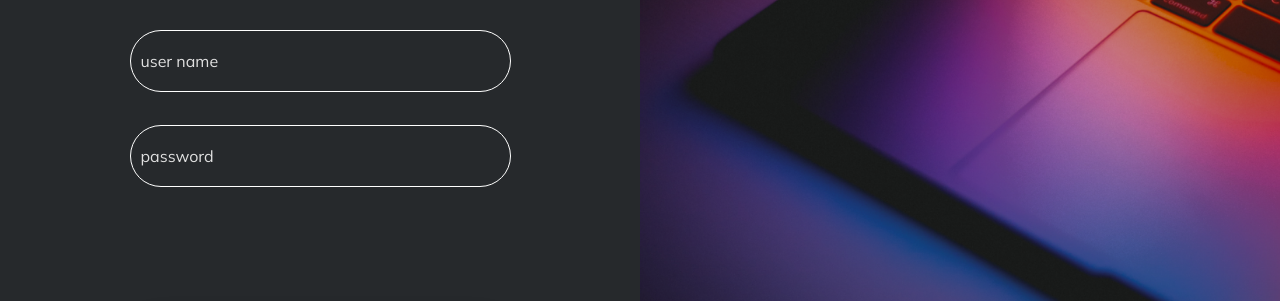
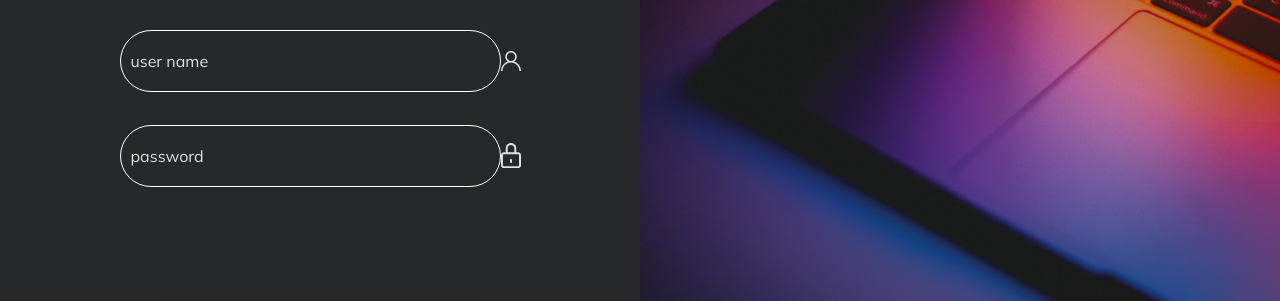
Before and after one commit to JucelinoHenrique/Challenge01-CompassUol, a plain HTML site: page ScreenLogin/index.html in a window 1280 px wide. Shown: the part 499-800 px from the top of the page. Drawn offline with Linux system fonts and the light colour scheme.

Commit message:
style: add svg for inputs

```diff
--- a/ScreenLogin/index.html
+++ b/ScreenLogin/index.html
@@ -27,8 +27,42 @@
         <form class="formLogin">
           <h1 class="formTitle">Login</h1>
           <div class="containerInputs">
-            <input type="text" placeholder="user name" id="inputUsername" />
-            <input type="text" placeholder="password" id="inputPassword" />
+            <div class="containerUsername">
+              <input type="text" placeholder="user name" id="inputUsername" />
+              <svg
+                width="20"
+                height="20"
+                viewBox="0 0 20 20"
+                fill="none"
+                id="iconUsername"
+                xmlns="http://www.w3.org/2000/svg"
+              >
+                <path
+                  d="M17.0711 12.9289C15.9819 11.8398 14.6855 11.0335 13.2711 10.5454C14.786 9.50199 15.7812 7.75578 15.7812 5.78125C15.7812 2.59348 13.1878 0 10 0C6.81223 0 4.21875 2.59348 4.21875 5.78125C4.21875 7.75578 5.21402 9.50199 6.72898 10.5454C5.31453 11.0335 4.01813 11.8398 2.92895 12.9289C1.0402 14.8177 0 17.3289 0 20H1.5625C1.5625 15.3475 5.34754 11.5625 10 11.5625C14.6525 11.5625 18.4375 15.3475 18.4375 20H20C20 17.3289 18.9598 14.8177 17.0711 12.9289ZM10 10C7.67379 10 5.78125 8.1075 5.78125 5.78125C5.78125 3.455 7.67379 1.5625 10 1.5625C12.3262 1.5625 14.2188 3.455 14.2188 5.78125C14.2188 8.1075 12.3262 10 10 10Z"
+                  fill="#E0E0E0"
+                />
+              </svg>
+            </div>
+            <div class="containerPassword">
+              <input type="text" placeholder="password" id="inputPassword" />
+              <svg
+                width="20"
+                height="26"
+                id="iconPassword"
+                viewBox="0 0 20 26"
+                fill="none"
+                xmlns="http://www.w3.org/2000/svg"
+              >
+                <path
+                  d="M17.0588 9.21569H15.2923V5.1848C15.2923 2.32588 12.9174 0 9.99819 0C7.07902 0 4.70407 2.32588 4.70407 5.1848V9.21569H2.94118C1.31941 9.21569 0 10.5351 0 12.1569V22.1569C0 23.7786 1.31941 25.098 2.94118 25.098H17.0588C18.6806 25.098 20 23.7786 20 22.1569V12.1569C20 10.5351 18.6806 9.21569 17.0588 9.21569ZM6.66485 5.1848C6.66485 3.40706 8.1602 1.96078 9.99819 1.96078C11.8362 1.96078 13.3315 3.40706 13.3315 5.1848V9.21569H6.66485V5.1848ZM18.0392 22.1569C18.0392 22.6975 17.5994 23.1373 17.0588 23.1373H2.94118C2.40059 23.1373 1.96078 22.6975 1.96078 22.1569V12.1569C1.96078 11.6163 2.40059 11.1765 2.94118 11.1765H17.0588C17.5994 11.1765 18.0392 11.6163 18.0392 12.1569V22.1569Z"
+                  fill="#E0E0E0"
+                />
+                <path
+                  d="M9 17C9 16.4477 9.44772 16 10 16C10.5523 16 11 16.4477 11 17V19C11 19.5523 10.5523 20 10 20C9.44772 20 9 19.5523 9 19V17Z"
+                  fill="#E0E0E0"
+                />
+              </svg>
+            </div>
           </div>
         </form>
         <div class="containerButtons">
--- a/ScreenLogin/styles.css
+++ b/ScreenLogin/styles.css
@@ -12,6 +12,7 @@
   width: 50vw;
   display: flex;
   flex-direction: column;
+  align-items: center;
   background-color: #26292c;
 }
 
@@ -63,6 +64,18 @@
     gap: 33px;
 }
 
+.containerUsername{
+  display: flex;
+  align-items: center;
+  justify-self: center;
+}
+
+.containerPassword{
+  display: flex;
+  align-items: center;
+  justify-self: center;
+}
+
 #inputUsername {
   width: 359px;
   height: 60px;
```
